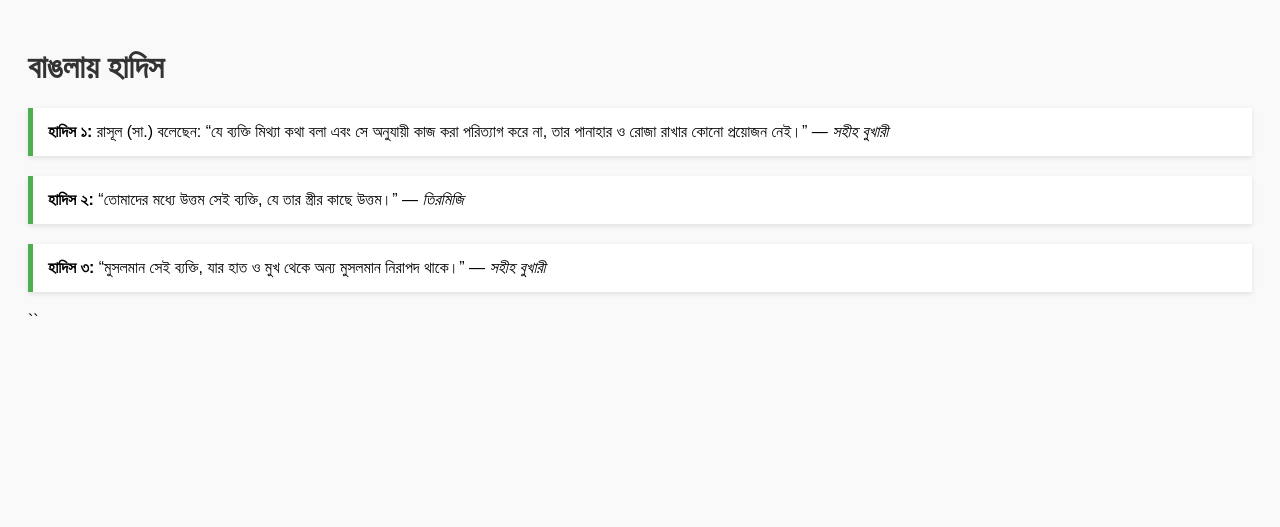
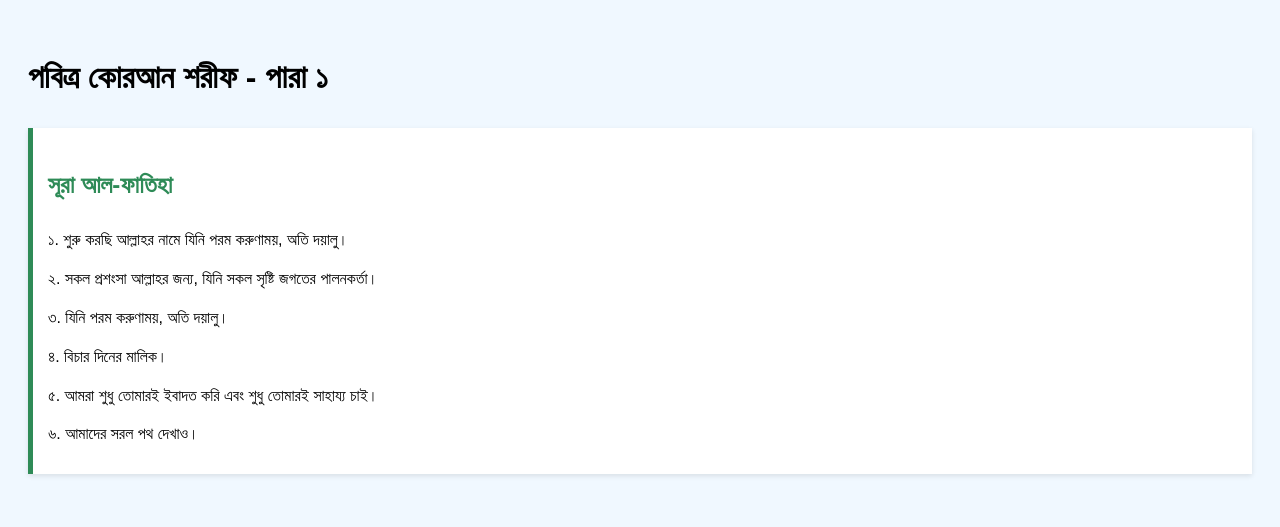
Before and after one commit to skaftab0786/Game, a plain HTML site: page index.html in a window 1280 px wide. Drawn offline with Linux system fonts and the light colour scheme.

Commit message:
Update index.html

```diff
--- a/index.html
+++ b/index.html
@@ -2,46 +2,37 @@
 <html lang="bn">
 <head>
   <meta charset="UTF-8">
-  <title>হাদিস সংগ্রহ</title>
+  <title>কোরআন শরীফ - পারা ১</title>
   <style>
     body {
       font-family: 'SolaimanLipi', sans-serif;
-      background-color: #f9f9f9;
+      background-color: #f0f8ff;
       padding: 20px;
+      line-height: 1.8;
     }
-    .hadith {
+    .surah {
+      margin-bottom: 30px;
+      padding: 15px;
       background-color: #fff;
-      border-left: 5px solid #4CAF50;
-      padding: 15px;
-      margin-bottom: 20px;
+      border-left: 5px solid #2e8b57;
       box-shadow: 0 2px 5px rgba(0,0,0,0.1);
     }
-    h1 {
-      color: #333;
+    h2 {
+      color: #2e8b57;
+    }
+    .ayah {
+      margin-bottom: 10px;
     }
   </style>
 </head>
 <body>
-  <h1>বাঙলায় হাদিস</h1>
+  <h1>পবিত্র কোরআন শরীফ - পারা ১</h1>
 
-  <div class="hadith">
-    <strong>হাদিস ১:</strong>
-    রাসূল (সা.) বলেছেন: “যে ব্যক্তি মিথ্যা কথা বলা এবং সে অনুযায়ী কাজ করা পরিত্যাগ করে না, তার পানাহার ও রোজা রাখার কোনো প্রয়োজন নেই।”
-    <em>— সহীহ বুখারী</em>
-  </div>
-
-  <div class="hadith">
-    <strong>হাদিস ২:</strong>
-    “তোমাদের মধ্যে উত্তম সেই ব্যক্তি, যে তার স্ত্রীর কাছে উত্তম।”
-    <em>— তিরমিজি</em>
-  </div>
-
-  <div class="hadith">
-    <strong>হাদিস ৩:</strong>
-    “মুসলমান সেই ব্যক্তি, যার হাত ও মুখ থেকে অন্য মুসলমান নিরাপদ থাকে।”
-    <em>— সহীহ বুখারী</em>
-  </div>
-
-</body>
-</html>
-``
+  <div class="surah">
+    <h2>সূরা আল-ফাতিহা</h2>
+    <div class="ayah">১. শুরু করছি আল্লাহর নামে যিনি পরম করুণাময়, অতি দয়ালু।</div>
+    <div class="ayah">২. সকল প্রশংসা আল্লাহর জন্য, যিনি সকল সৃষ্টি জগতের পালনকর্তা।</div>
+    <div class="ayah">৩. যিনি পরম করুণাময়, অতি দয়ালু।</div>
+    <div class="ayah">৪. বিচার দিনের মালিক।</div>
+    <div class="ayah">৫. আমরা শুধু তোমারই ইবাদত করি এবং শুধু তোমারই সাহায্য চাই।</div>
+    <div class="ayah">৬. আমাদের সরল পথ দেখাও।</div>
```
